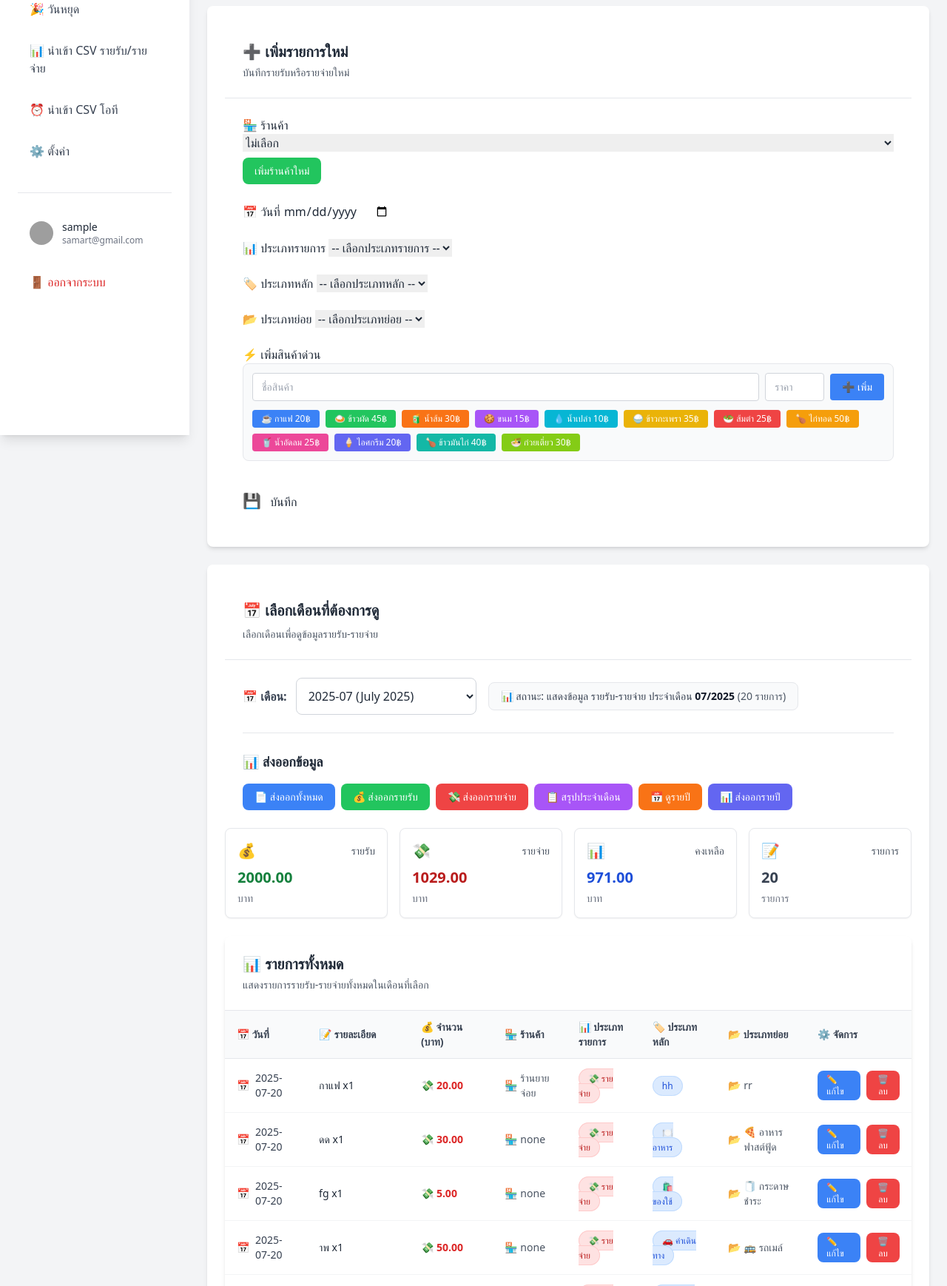
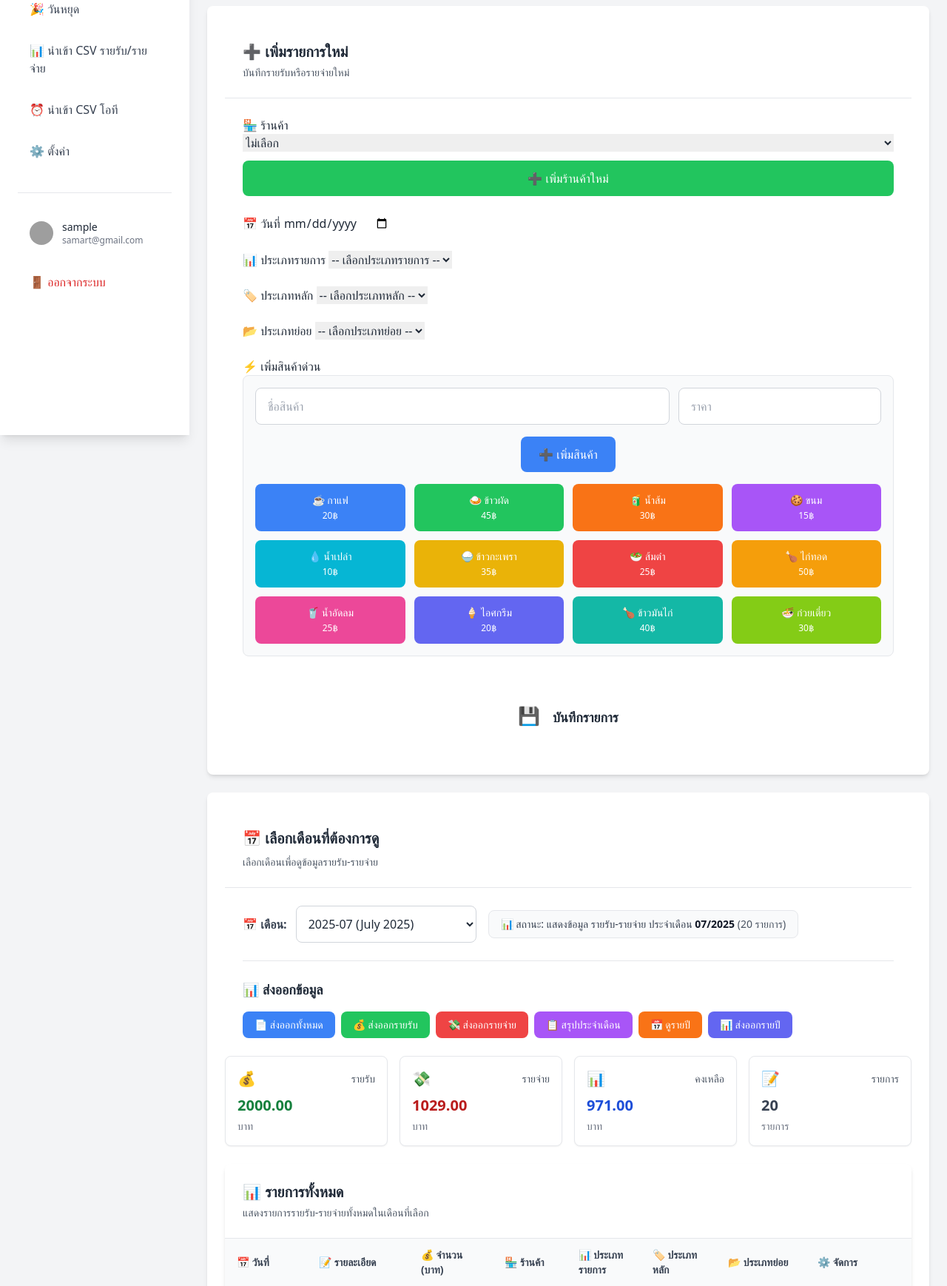
Before and after one commit to samart1231/ot-app, a Flask app: page /income-expense in a window 1280 px wide. Shown: the part 212-1950 px from the top of the page at 74% size. Run offline with Flask 3, Linux system fonts and the light colour scheme; a user stored in the database is signed in; data comes from the database, SQL or seed files in the repository; grey boxes are pictures that could not be loaded.

Commit message:
อัพ3

```diff
--- a/templates/income_expense.html
+++ b/templates/income_expense.html
@@ -748,18 +748,26 @@
                 <!-- Vendor Section -->
                 <div id="vendor-section" class="mobile-form-section">
                     <label class="mobile-form-label">🏪 ร้านค้า</label>
-                    <div class="flex gap-2">
-                        <select id="vendor-select" name="vendor" class="mobile-form-select mobile-input-touch flex-1">
+                    <div class="space-y-3">
+                        <select id="vendor-select" name="vendor" class="mobile-form-select mobile-input-touch w-full">
                             <option value="none">ไม่เลือก</option>
 
                         </select>
-                    </div>
-                    <button type="button" id="add-vendor-btn" onclick="testVendorButton()" class="bg-green-500 hover:bg-green-600 text-white px-4 py-2 rounded-lg text-sm font-medium mt-2">เพิ่มร้านค้าใหม่</button>
-                    <!-- Custom vendor input -->
-                    <div id="custom-vendor-input" class="mt-2 hidden">
-                        <input type="text" id="new-vendor" placeholder="พิมพ์ชื่อร้านค้าใหม่..." class="border border-gray-300 rounded-lg p-3 focus:ring-2 focus:ring-blue-500 focus:border-transparent bg-white" onkeypress="if(event.key==='Enter') testAddVendor()">
-                        <div class="text-xs text-green-600 mt-1">💡 กด Enter เพื่อเพิ่มร้านค้าใหม่</div>
-                        <button type="button" class="bg-blue-500 hover:bg-blue-600 text-white px-3 py-1 rounded-lg text-xs font-medium mt-2">เพิ่ม</button>
+                        <button type="button" id="add-vendor-btn" onclick="testVendorButton()"
+                                class="bg-green-500 hover:bg-green-600 text-white px-4 py-3 rounded-lg text-base font-medium w-full">
+                            ➕ เพิ่มร้านค้าใหม่
+                        </button>
+                        <!-- Custom vendor input -->
+                        <div id="custom-vendor-input" class="hidden space-y-3">
+                            <input type="text" id="new-vendor" placeholder="พิมพ์ชื่อร้านค้าใหม่..."
+                                   class="border border-gray-300 rounded-lg p-3 focus:ring-2 focus:ring-blue-500 focus:border-transparent bg-white w-full"
+                                   onkeypress="if(event.key==='Enter') testAddVendor()">
+                            <div class="text-sm text-green-600">💡 กด Enter เพื่อเพิ่มร้านค้าใหม่</div>
+                            <button type="button"
+                                    class="bg-blue-500 hover:bg-blue-600 text-white px-4 py-2 rounded-lg text-sm font-medium w-full">
+                                เพิ่มร้านค้า
+                            </button>
+                        </div>
                     </div>
                 </div>
 
@@ -811,19 +819,19 @@
                     <label class="mobile-form-label">🛒 รายการสินค้า</label>
 
                     <!-- Selected Items Display -->
-                    <div class="space-y-3">
-                        <div id="selected-items" class="space-y-2"></div>
+                    <div class="space-y-4">
+                        <div id="selected-items" class="space-y-3"></div>
                     </div>
 
                     <!-- Summary -->
-                    <div class="mt-4 p-3 bg-gray-50 rounded-lg">
+                    <div class="mt-6 p-4 bg-gray-50 rounded-lg border border-gray-200">
+                        <div class="flex justify-between items-center mb-2">
+                            <span class="font-semibold text-gray-700">📊 รวมทั้งหมด:</span>
+                            <span id="total-items" class="text-gray-600 font-medium">0 รายการ</span>
+                        </div>
                         <div class="flex justify-between items-center">
-                            <span class="font-semibold">รวมทั้งหมด:</span>
-                            <span id="total-items" class="text-gray-600">0 รายการ</span>
-                        </div>
-                        <div class="flex justify-between items-center mt-1">
-                            <span class="font-semibold">ยอดรวม:</span>
-                            <span id="total-amount" class="text-lg font-bold text-blue-600">0.00 บาท</span>
+                            <span class="font-semibold text-gray-700">💰 ยอดรวม:</span>
+                            <span id="total-amount" class="text-xl font-bold text-blue-600">0.00 บาท</span>
                         </div>
                     </div>
                 </div>
@@ -831,68 +839,73 @@
                 <!-- Quick Add Items -->
                 <div class="mobile-form-section">
                     <label class="mobile-form-label">⚡ เพิ่มสินค้าด่วน</label>
-                    <div class="bg-gray-50 border border-gray-200 rounded-lg p-3">
+                    <div class="bg-gray-50 border border-gray-200 rounded-lg p-4">
                         <div id="items-data-display" class="text-sm text-gray-600">
-                            <div class="flex items-center gap-2 mb-3">
+                            <!-- Quick Add Input Row -->
+                            <div class="grid grid-cols-1 sm:grid-cols-3 gap-3 mb-4">
                                 <input type="text" id="quick-item-name" placeholder="ชื่อสินค้า"
-                                       class="flex-1 border border-gray-300 rounded px-3 py-2 text-sm focus:ring-2 focus:ring-blue-500 focus:border-transparent">
+                                       class="col-span-1 sm:col-span-2 border border-gray-300 rounded-lg px-4 py-3 text-base focus:ring-2 focus:ring-blue-500 focus:border-transparent bg-white">
                                 <input type="number" id="quick-item-price" placeholder="ราคา"
-                                       class="w-20 border border-gray-300 rounded px-3 py-2 text-sm focus:ring-2 focus:ring-blue-500 focus:border-transparent">
+                                       class="col-span-1 border border-gray-300 rounded-lg px-4 py-3 text-base focus:ring-2 focus:ring-blue-500 focus:border-transparent bg-white">
+                            </div>
+                            <div class="flex justify-center mb-4">
                                 <button type="button" onclick="addQuickItem()"
-                                        class="bg-blue-500 hover:bg-blue-600 text-white px-4 py-2 rounded text-sm font-medium">
-                                    ➕ เพิ่ม
-                        </button>
-                    </div>
-                            <div class="flex gap-2 flex-wrap">
+                                        class="bg-blue-500 hover:bg-blue-600 text-white px-6 py-3 rounded-lg text-base font-medium w-full sm:w-auto">
+                                    ➕ เพิ่มสินค้า
+                                </button>
+                            </div>
+
+                            <!-- Quick Add Buttons Grid -->
+                            <div class="grid grid-cols-2 sm:grid-cols-3 lg:grid-cols-4 gap-3">
                                 <button type="button" onclick="quickAddItem('กาแฟ', 20)"
-                                        class="bg-blue-500 hover:bg-blue-600 text-white px-3 py-1 rounded text-xs font-medium">
-                                    ☕ กาแฟ 20฿
+                                        class="bg-blue-500 hover:bg-blue-600 text-white px-3 py-3 rounded-lg text-sm font-medium transition-colors">
+                                    ☕ กาแฟ<br><span class="text-xs">20฿</span>
                                 </button>
                                 <button type="button" onclick="quickAddItem('ข้าวผัด', 45)"
-                                        class="bg-green-500 hover:bg-green-600 text-white px-3 py-1 rounded text-xs font-medium">
-                                    🍛 ข้าวผัด 45฿
+                                        class="bg-green-500 hover:bg-green-600 text-white px-3 py-3 rounded-lg text-sm font-medium transition-colors">
+                                    🍛 ข้าวผัด<br><span class="text-xs">45฿</span>
                                 </button>
                                 <button type="button" onclick="quickAddItem('น้ำส้ม', 30)"
-                                        class="bg-orange-500 hover:bg-orange-600 text-white px-3 py-1 rounded text-xs font-medium">
-                                    🧃 น้ำส้ม 30฿
+                                        class="bg-orange-500 hover:bg-orange-600 text-white px-3 py-3 rounded-lg text-sm font-medium transition-colors">
+                                    🧃 น้ำส้ม<br><span class="text-xs">30฿</span>
                                 </button>
                                 <button type="button" onclick="quickAddItem('ขนม', 15)"
-                                        class="bg-purple-500 hover:bg-purple-600 text-white px-3 py-1 rounded text-xs font-medium">
-                                    🍪 ขนม 15฿
+                                        class="bg-purple-500 hover:bg-purple-600 text-white px-3 py-3 rounded-lg text-sm font-medium transition-colors">
+                                    🍪 ขนม<br><span class="text-xs">15฿</span>
                                 </button>
                                 <button type="button" onclick="quickAddItem('น้ำเปล่า', 10)"
-                                        class="bg-cyan-500 hover:bg-cyan-600 text-white px-3 py-1 rounded text-xs font-medium">
-                                    💧 น้ำเปล่า 10฿
+                                        class="bg-cyan-500 hover:bg-cyan-600 text-white px-3 py-3 rounded-lg text-sm font-medium transition-colors">
+                                    💧 น้ำเปล่า<br><span class="text-xs">10฿</span>
                                 </button>
                                 <button type="button" onclick="quickAddItem('ข้าวกะเพรา', 35)"
-                                        class="bg-yellow-500 hover:bg-yellow-600 text-white px-3 py-1 rounded text-xs font-medium">
-                                    🍚 ข้าวกะเพรา 35฿
+                                        class="bg-yellow-500 hover:bg-yellow-600 text-white px-3 py-3 rounded-lg text-sm font-medium transition-colors">
+                                    🍚 ข้าวกะเพรา<br><span class="text-xs">35฿</span>
                                 </button>
                                 <button type="button" onclick="quickAddItem('ส้มตำ', 25)"
-                                        class="bg-red-500 hover:bg-red-600 text-white px-3 py-1 rounded text-xs font-medium">
-                                    🥗 ส้มตำ 25฿
+                                        class="bg-red-500 hover:bg-red-600 text-white px-3 py-3 rounded-lg text-sm font-medium transition-colors">
+                                    🥗 ส้มตำ<br><span class="text-xs">25฿</span>
                                 </button>
                                 <button type="button" onclick="quickAddItem('ไก่ทอด', 50)"
-                                        class="bg-amber-500 hover:bg-amber-600 text-white px-3 py-1 rounded text-xs font-medium">
-                                    🍗 ไก่ทอด 50฿
+                                        class="bg-amber-500 hover:bg-amber-600 text-white px-3 py-3 rounded-lg text-sm font-medium transition-colors">
+                                    🍗 ไก่ทอด<br><span class="text-xs">50฿</span>
                                 </button>
                                 <button type="button" onclick="quickAddItem('น้ำอัดลม', 25)"
-                                        class="bg-pink-500 hover:bg-pink-600 text-white px-3 py-1 rounded text-xs font-medium">
-                                    🥤 น้ำอัดลม 25฿
+                                        class="bg-pink-500 hover:bg-pink-600 text-white px-3 py-3 rounded-lg text-sm font-medium transition-colors">
+                                    🥤 น้ำอัดลม<br><span class="text-xs">25฿</span>
                                 </button>
                                 <button type="button" onclick="quickAddItem('ไอศกรีม', 20)"
-                                        class="bg-indigo-500 hover:bg-indigo-600 text-white px-3 py-1 rounded text-xs font-medium">
-                                    🍦 ไอศกรีม 20฿
+                                        class="bg-indigo-500 hover:bg-indigo-600 text-white px-3 py-3 rounded-lg text-sm font-medium transition-colors">
+                                    🍦 ไอศกรีม<br><span class="text-xs">20฿</span>
                                 </button>
                                 <button type="button" onclick="quickAddItem('ข้าวมันไก่', 40)"
-                                        class="bg-teal-500 hover:bg-teal-600 text-white px-3 py-1 rounded text-xs font-medium">
-                                    🍗 ข้าวมันไก่ 40฿
+                                        class="bg-teal-500 hover:bg-teal-600 text-white px-3 py-3 rounded-lg text-sm font-medium transition-colors">
+                                    🍗 ข้าวมันไก่<br><span class="text-xs">40฿</span>
                                 </button>
                                 <button type="button" onclick="quickAddItem('ก๋วยเตี๋ยว', 30)"
-                                        class="bg-lime-500 hover:bg-lime-600 text-white px-3 py-1 rounded text-xs font-medium">
-                                    🍜 ก๋วยเตี๋ยว 30฿
+                                        class="bg-lime-500 hover:bg-lime-600 text-white px-3 py-3 rounded-lg text-sm font-medium transition-colors">
+                                    🍜 ก๋วยเตี๋ยว<br><span class="text-xs">30฿</span>
                                 </button>
-                    </div>
+                            </div>
                         </div>
                     </div>
                     <input type="hidden" name="description" id="description-input">
@@ -904,10 +917,10 @@
                 <input type="hidden" id="combined-category" name="combined_category">
 
                 <!-- Submit Button -->
-                <div class="pt-4">
-                    <button type="submit" class="mobile-submit-btn">
-                        <span class="text-xl mr-2">💾</span>
-                        บันทึก
+                <div class="pt-6">
+                    <button type="submit" class="mobile-submit-btn w-full py-4 text-lg font-semibold">
+                        <span class="text-2xl mr-3">💾</span>
+                        บันทึกรายการ
                     </button>
                 </div>
             </form>
```
